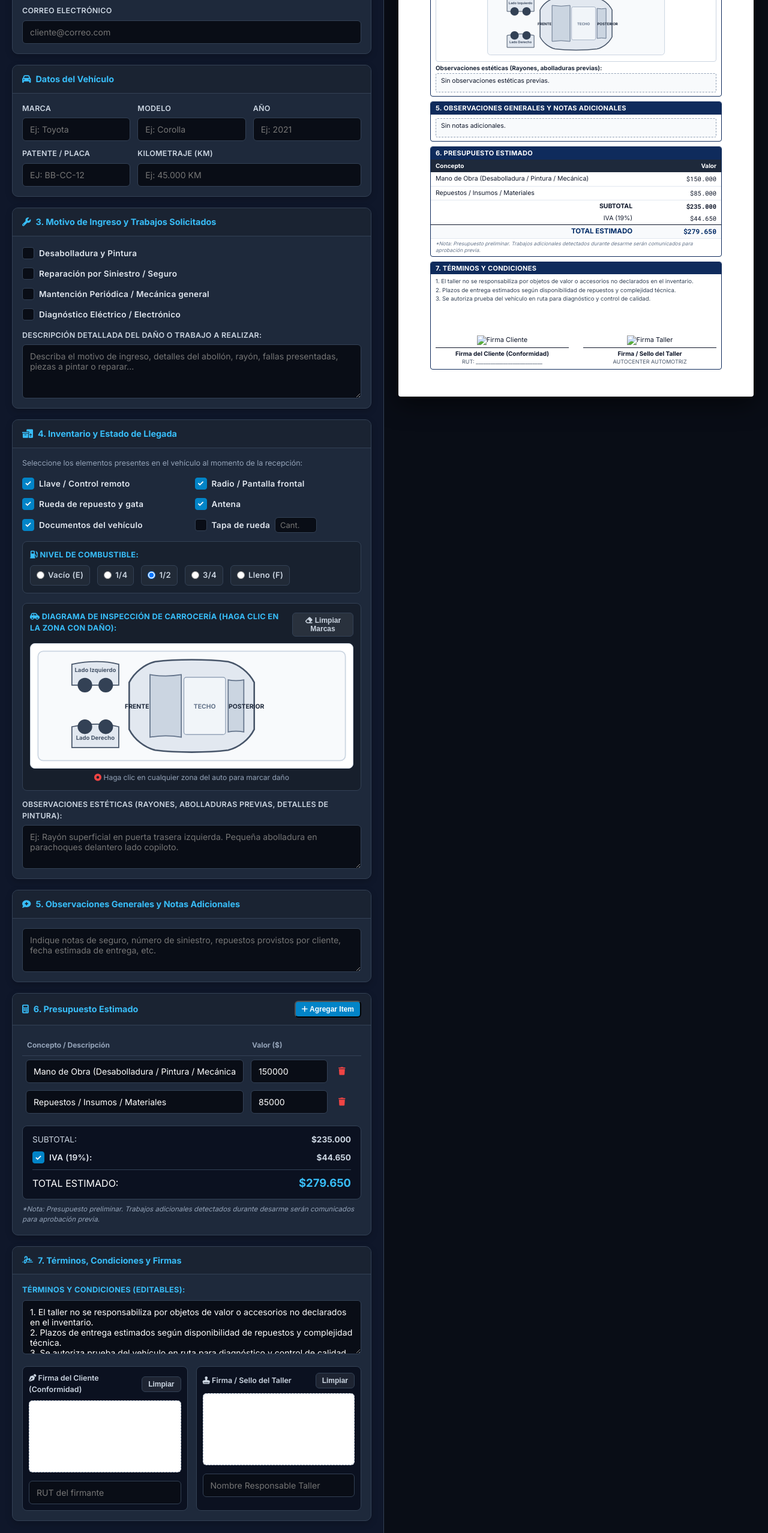
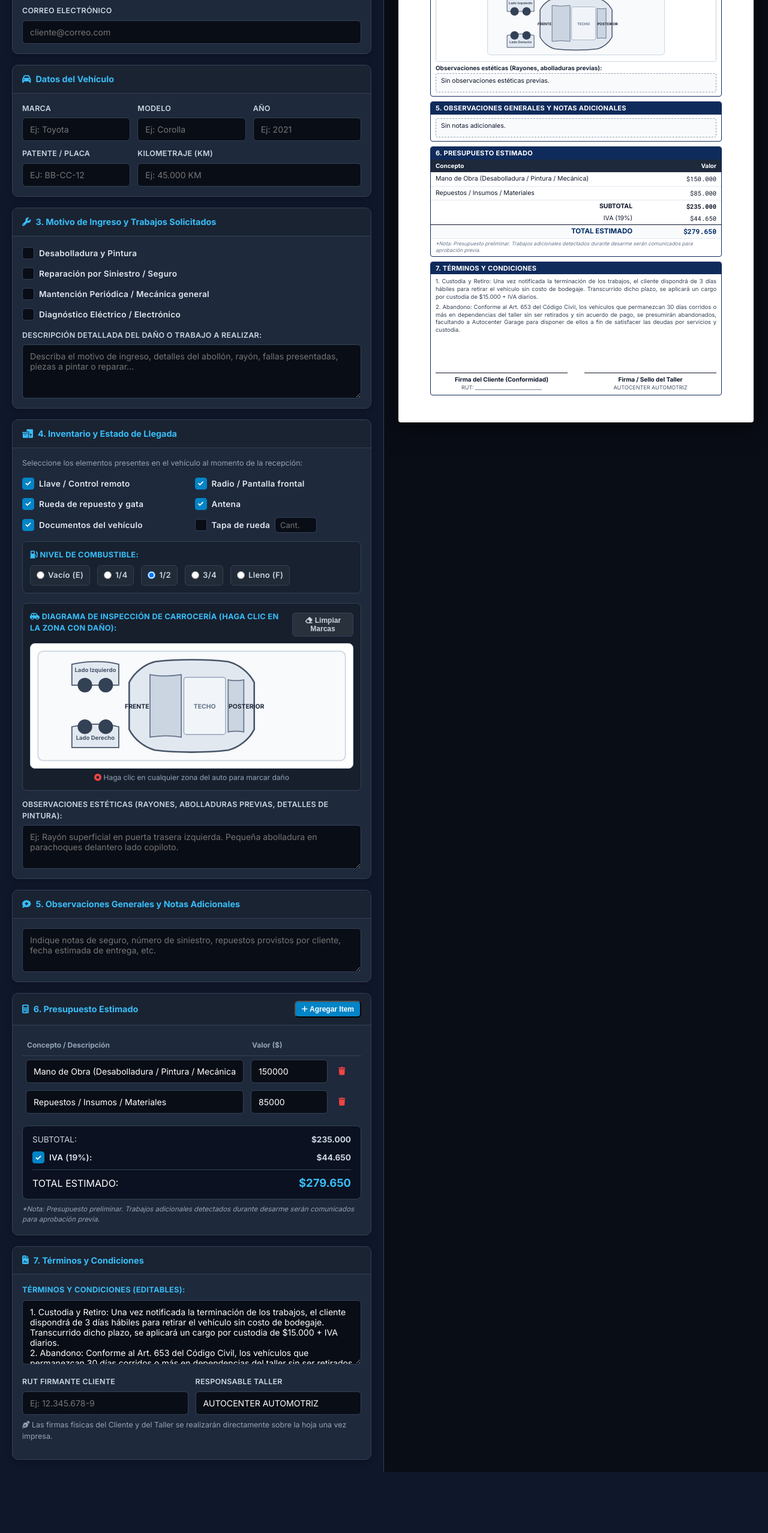
Before and after one commit to blosttt/AutoCenterV1, a website: page index.html in a window 1280 px wide. Shown: the part 762-3317 px from the top of the page at 60% size. After the commit the page ends 3215 px from the top, so only its background shows below. Drawn offline with Linux system fonts and the light colour scheme.

Commit message:
feat: Remove canvas signature pads (leave physical signature space) and update legal terms

```diff
--- a/app.js
+++ b/app.js
@@ -113,12 +113,6 @@ document.addEventListener('DOMContentLoaded', () => {
   const viewSigClientRut = document.getElementById('view-sig-client-rut');
   const viewSigTallerResp = document.getElementById('view-sig-taller-resp');
 
-  // Canvas Signatures
-  const canvasClient = document.getElementById('canvas-sig-client');
-  const canvasTaller = document.getElementById('canvas-sig-taller');
-  const viewImgSigClient = document.getElementById('view-img-sig-client');
-  const viewImgSigTaller = document.getElementById('view-img-sig-taller');
-
   // Car SVG Canvas
   const carSvgCanvas = document.getElementById('car-svg-canvas');
   const svgMarksLayer = document.getElementById('svg-marks-layer');
@@ -157,10 +151,6 @@ document.addEventListener('DOMContentLoaded', () => {
         inpTallerTelefono.value = data.telefono || inpTallerTelefono.value;
       } catch(e) {}
     }
-
-    // Setup Canvas Signatures
-    setupSignatureCanvas(canvasClient, viewImgSigClient);
-    setupSignatureCanvas(canvasTaller, viewImgSigTaller);
 
     // Setup Budget Table
     renderBudgetEditor();
@@ -474,79 +464,6 @@ document.addEventListener('DOMContentLoaded', () => {
   }
 
   /* ==========================================================================
-     DIGITAL SIGNATURE CANVAS DRAWING
-     ========================================================================== */
-  function setupSignatureCanvas(canvas, targetImg) {
-    const ctx = canvas.getContext('2d');
-    let drawing = false;
-
-    ctx.strokeStyle = '#002b66';
-    ctx.lineWidth = 2.5;
-    ctx.lineCap = 'round';
-    ctx.lineJoin = 'round';
-
-    function getPos(e) {
-      const rect = canvas.getBoundingClientRect();
-      const clientX = e.touches ? e.touches[0].clientX : e.clientX;
-      const clientY = e.touches ? e.touches[0].clientY : e.clientY;
-      return {
-        x: clientX - rect.left,
-        y: clientY - rect.top
-      };
-    }
-
-    function startDraw(e) {
-      drawing = true;
-      const pos = getPos(e);
-      ctx.beginPath();
-      ctx.moveTo(pos.x, pos.y);
-    }
-
-    function draw(e) {
-      if (!drawing) return;
-      e.preventDefault();
-      const pos = getPos(e);
-      ctx.lineTo(pos.x, pos.y);
-      ctx.stroke();
-      updateImg();
-    }
-
-    function stopDraw() {
-      if (drawing) {
-        drawing = false;
-        updateImg();
-      }
-    }
-
-    function updateImg() {
-      const dataUrl = canvas.toDataURL('image/png');
-      targetImg.src = dataUrl;
-      targetImg.style.display = 'block';
-    }
-
-    canvas.addEventListener('mousedown', startDraw);
-    canvas.addEventListener('mousemove', draw);
-    window.addEventListener('mouseup', stopDraw);
-
-    canvas.addEventListener('touchstart', startDraw, { passive: false });
-    canvas.addEventListener('touchmove', draw, { passive: false });
-    canvas.addEventListener('touchend', stopDraw);
-  }
-
-  // Clear Signature Buttons
-  document.getElementById('btn-clear-sig-client').addEventListener('click', () => {
-    const ctx = canvasClient.getContext('2d');
-    ctx.clearRect(0, 0, canvasClient.width, canvasClient.height);
-    viewImgSigClient.src = '';
-  });
-
-  document.getElementById('btn-clear-sig-taller').addEventListener('click', () => {
-    const ctx = canvasTaller.getContext('2d');
-    ctx.clearRect(0, 0, canvasTaller.width, canvasTaller.height);
-    viewImgSigTaller.src = '';
-  });
-
-  /* ==========================================================================
      SAVE TALLER DEFAULTS & PERSISTENCE
      ========================================================================== */
   btnSaveTallerDefaults.addEventListener('click', () => {
@@ -600,7 +517,6 @@ document.addEventListener('DOMContentLoaded', () => {
     };
 
     let history = JSON.parse(localStorage.getItem('autocenter_history') || '[]');
-    // Replace if exists, else prepend
     const existingIndex = history.findIndex(item => item.otNumber === otNumber);
     if (existingIndex >= 0) {
       history[existingIndex] = draftData;
--- a/index.html
+++ b/index.html
@@ -362,48 +362,30 @@
           </div>
         </div>
 
-        <!-- 7. TÉRMINOS Y CONDICIONES & FIRMAS DIGITALES -->
+        <!-- 7. TÉRMINOS Y CONDICIONES -->
         <div class="form-card">
           <div class="form-card-header">
-            <h3><i class="fa-solid fa-signature"></i> 7. Términos, Condiciones y Firmas</h3>
+            <h3><i class="fa-solid fa-file-contract"></i> 7. Términos y Condiciones</h3>
           </div>
           <div class="form-card-body">
 
             <div class="terms-editor-box">
               <label class="section-sublabel">Términos y Condiciones (Editables):</label>
-              <textarea id="inp-terms-text" rows="4">1. El taller no se responsabiliza por objetos de valor o accesorios no declarados en el inventario.
-2. Plazos de entrega estimados según disponibilidad de repuestos y complejidad técnica.
-3. Se autoriza prueba del vehículo en ruta para diagnóstico y control de calidad.</textarea>
+              <textarea id="inp-terms-text" rows="5">1. Custodia y Retiro: Una vez notificada la terminación de los trabajos, el cliente dispondrá de 3 días hábiles para retirar el vehículo sin costo de bodegaje. Transcurrido dicho plazo, se aplicará un cargo por custodia de $15.000 + IVA diarios.
+2. Abandono: Conforme al Art. 653 del Código Civil, los vehículos que permanezcan 30 días corridos o más en dependencias del taller sin ser retirados y sin acuerdo de pago, se presumirán abandonados, facultando a Autocenter Garage para disponer de ellos a fin de satisfacer las deudas por servicios y custodia.</textarea>
             </div>
 
-            <!-- Digital Signature Pads -->
-            <div class="signatures-editor-grid">
-
-              <!-- Cliente Signature Pad -->
-              <div class="sig-pad-card">
-                <div class="sig-pad-header">
-                  <span><i class="fa-solid fa-pen-nib"></i> Firma del Cliente (Conformidad)</span>
-                  <button type="button" id="btn-clear-sig-client" class="btn-sm btn-subtle">Limpiar</button>
-                </div>
-                <canvas id="canvas-sig-client" width="320" height="120"></canvas>
-                <div class="form-group margin-top-sm">
-                  <input type="text" id="inp-sig-client-rut" placeholder="RUT del firmante">
-                </div>
+            <div class="row-2 margin-top">
+              <div class="form-group">
+                <label for="inp-sig-client-rut">RUT Firmante Cliente</label>
+                <input type="text" id="inp-sig-client-rut" placeholder="Ej: 12.345.678-9">
               </div>
-
-              <!-- Taller Signature Pad -->
-              <div class="sig-pad-card">
-                <div class="sig-pad-header">
-                  <span><i class="fa-solid fa-stamp"></i> Firma / Sello del Taller</span>
-                  <button type="button" id="btn-clear-sig-taller" class="btn-sm btn-subtle">Limpiar</button>
-                </div>
-                <canvas id="canvas-sig-taller" width="320" height="120"></canvas>
-                <div class="form-group margin-top-sm">
-                  <input type="text" id="inp-sig-taller-resp" placeholder="Nombre Responsable Taller">
-                </div>
+              <div class="form-group">
+                <label for="inp-sig-taller-resp">Responsable Taller</label>
+                <input type="text" id="inp-sig-taller-resp" value="AUTOCENTER AUTOMOTRIZ" placeholder="Nombre Responsable">
               </div>
-
             </div>
+            <p class="section-hint margin-top-sm"><i class="fa-solid fa-pen-nib"></i> Las firmas físicas del Cliente y del Taller se realizarán directamente sobre la hoja una vez impresa.</p>
 
           </div>
         </div>
@@ -411,7 +393,7 @@
       </div>
     </section>
 
-    <!-- RIGHT PANEL: Printable Document Paper Sheet (Hidden on mobile via CSS, used for PDF/Print generation) -->
+    <!-- RIGHT PANEL: Printable Document Paper Sheet -->
     <section class="preview-paper-panel" id="preview-panel">
 
       <div id="document-paper" class="paper-sheet">
@@ -648,22 +630,18 @@
               <!-- Rendered via JS -->
             </div>
 
-            <!-- Signatures Section -->
+            <!-- Signatures Section (Blank spaces for physical signatures) -->
             <div class="doc-signatures-wrapper">
 
               <div class="doc-sig-box">
-                <div class="sig-img-wrap">
-                  <img id="view-img-sig-client" class="sig-img" alt="Firma Cliente">
-                </div>
+                <div class="sig-space-blank"></div>
                 <div class="sig-line"></div>
                 <div class="sig-label"><strong>Firma del Cliente (Conformidad)</strong></div>
                 <div class="sig-sub" id="view-sig-client-rut">RUT: ___________________________</div>
               </div>
 
               <div class="doc-sig-box">
-                <div class="sig-img-wrap">
-                  <img id="view-img-sig-taller" class="sig-img" alt="Firma Taller">
-                </div>
+                <div class="sig-space-blank"></div>
                 <div class="sig-line"></div>
                 <div class="sig-label"><strong>Firma / Sello del Taller</strong></div>
                 <div class="sig-sub" id="view-sig-taller-resp">AUTOCENTER AUTOMOTRIZ</div>
--- a/styles.css
+++ b/styles.css
@@ -553,42 +553,6 @@ textarea {
   font-style: italic;
 }
 
-/* SIGNATURE PADS EDITOR */
-.signatures-editor-grid {
-  display: grid;
-  grid-template-columns: 1fr 1fr;
-  gap: 14px;
-  margin-top: 14px;
-}
-
-.sig-pad-card {
-  background-color: #0b1120;
-  border: 1px solid var(--bg-card-border);
-  border-radius: 8px;
-  padding: 10px;
-}
-
-.sig-pad-header {
-  display: flex;
-  align-items: center;
-  justify-content: space-between;
-  font-size: 0.78rem;
-  font-weight: 600;
-  color: var(--text-light);
-  margin-bottom: 8px;
-}
-
-.sig-pad-card canvas {
-  background-color: #ffffff;
-  border: 1px dashed #94a3b8;
-  border-radius: 6px;
-  width: 100%;
-  height: 120px;
-  cursor: crosshair;
-  touch-action: none;
-}
-
-
 /* ==========================================================================
    RIGHT PANEL: LIVE PRINTABLE DOCUMENT SHEET
    ========================================================================== */
@@ -932,19 +896,20 @@ textarea {
 .doc-terms-list {
   font-size: 9.5px;
   color: #334155;
-  line-height: 1.3;
-  margin-bottom: 12px;
+  line-height: 1.35;
+  margin-bottom: 10px;
 }
 
 .doc-terms-item {
-  margin-bottom: 2px;
+  margin-bottom: 4px;
+  text-align: justify;
 }
 
 .doc-signatures-wrapper {
   display: grid;
   grid-template-columns: 1fr 1fr;
-  gap: 24px;
-  margin-top: 10px;
+  gap: 28px;
+  margin-top: 12px;
   padding-top: 4px;
 }
 
@@ -952,23 +917,13 @@ textarea {
   text-align: center;
 }
 
-.sig-img-wrap {
-  height: 55px;
-  display: flex;
-  align-items: flex-end;
-  justify-content: center;
-  margin-bottom: 4px;
-}
-
-.sig-img {
-  max-height: 100%;
-  max-width: 90%;
-  object-fit: contain;
+.sig-space-blank {
+  height: 48px;
 }
 
 .sig-line {
   border-top: 1.2px solid #0f172a;
-  margin-bottom: 3px;
+  margin-bottom: 4px;
 }
 
 .sig-label {
@@ -1135,8 +1090,7 @@ textarea {
 
   /* Single Column Stack on Mobile */
   .row-2,
-  .row-3,
-  .signatures-editor-grid {
+  .row-3 {
     grid-template-columns: 1fr !important;
   }
 
@@ -1158,10 +1112,6 @@ textarea {
   .radio-fuel {
     justify-content: center;
     padding: 8px 6px;
-  }
-
-  .sig-pad-card canvas {
-    height: 110px;
   }
 
   .form-card-header h3 {
```
